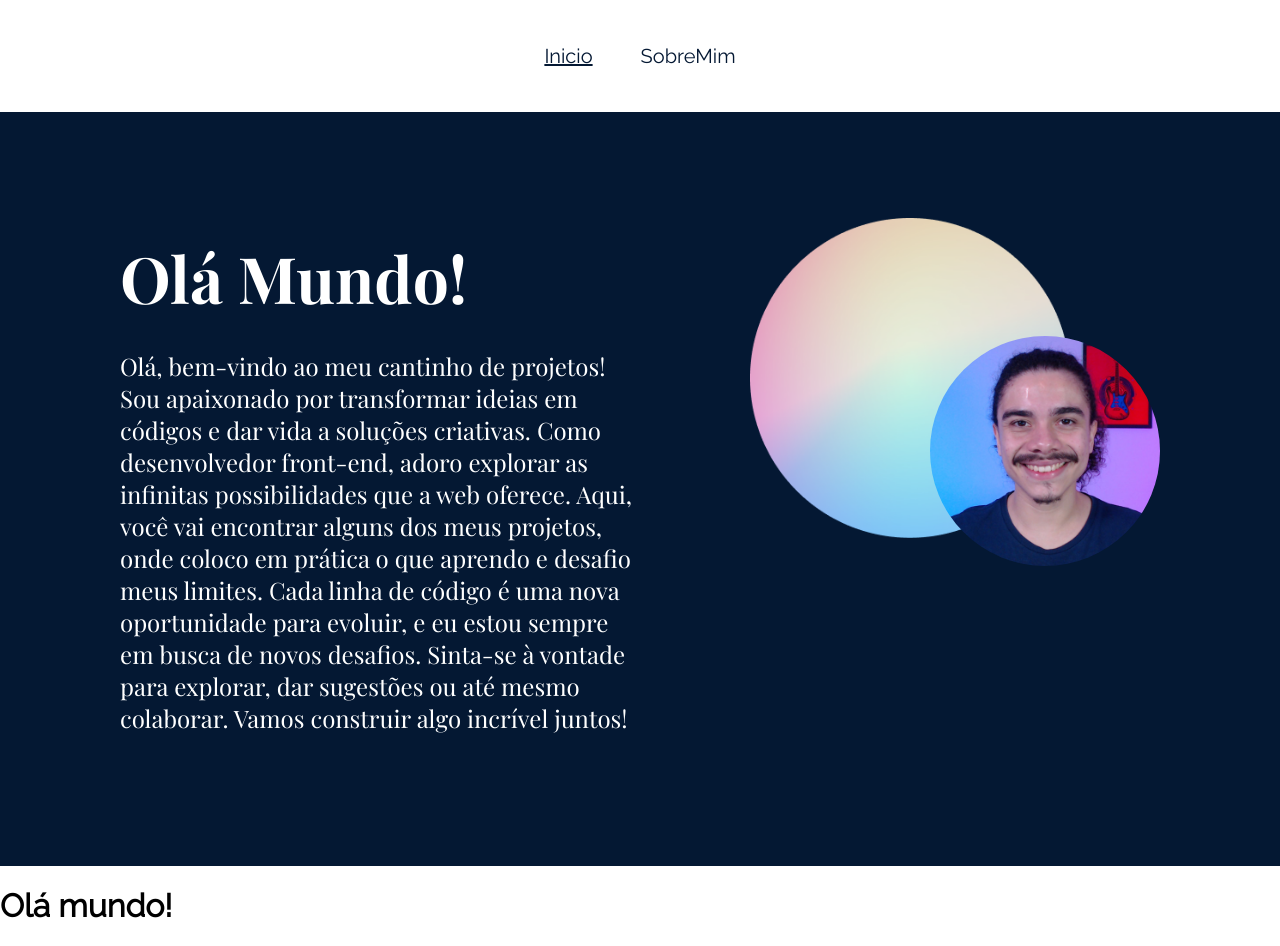
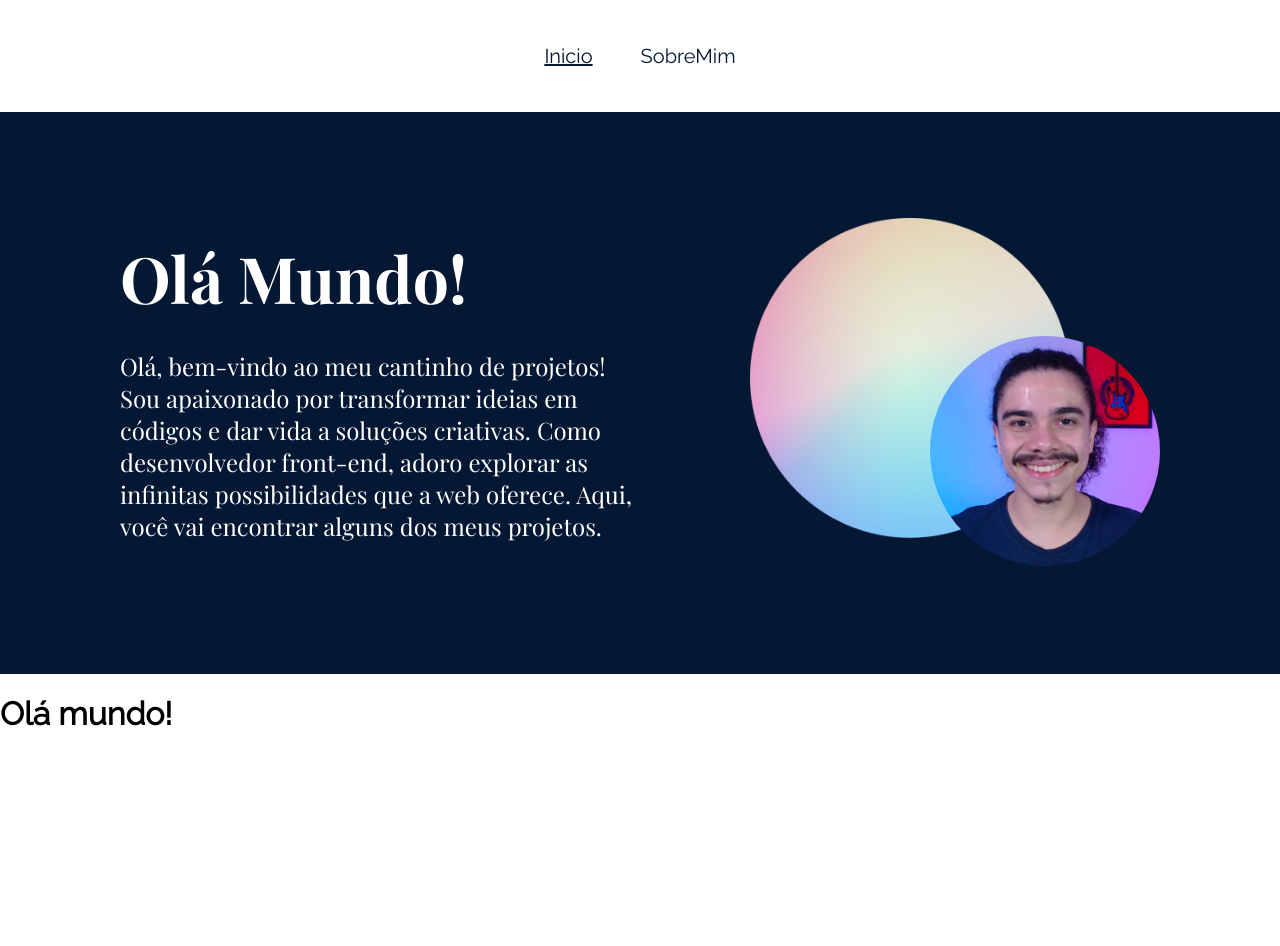
Before and after one commit to AlexandreFerreira97/ola-mundo, a React (Create React App) app: page / in a window 1280 px wide. After the commit the page ends 800 px from the top, so only its background shows below. Built offline with nearby package versions, Linux system fonts and the light colour scheme.

Commit message:
Update index.js

```diff
--- a/src/componentes/Banner/index.js
+++ b/src/componentes/Banner/index.js
@@ -10,15 +10,14 @@ const Banner = () =>{
 
                 <p className={styles.paragrafo}>
                     Olá, bem-vindo ao meu cantinho de projetos!
-                    Sou apaixonado por transformar ideias em códigos e dar vida a soluções criativas. Como desenvolvedor front-end, adoro explorar as infinitas possibilidades que a web oferece. Aqui, você vai encontrar alguns dos meus projetos, onde coloco em prática o que aprendo e desafio meus limites.
-
-                    Cada linha de código é uma nova oportunidade para evoluir, e eu estou sempre em busca de novos desafios. Sinta-se à vontade para explorar, dar sugestões ou até mesmo colaborar. Vamos construir algo incrível juntos!
+                    Sou apaixonado por transformar ideias em códigos e dar vida a soluções criativas. Como desenvolvedor front-end, adoro explorar as infinitas possibilidades que a web oferece. Aqui, você vai encontrar alguns dos meus projetos.
                 </p>
             </div>
 
             <div className={styles.imagens}>
                 <img className={styles.circuloColorido}
                     src={circuloColorido}
+                    alt='circulo'
                     aria-hidden= {true}
                 />
 
```
